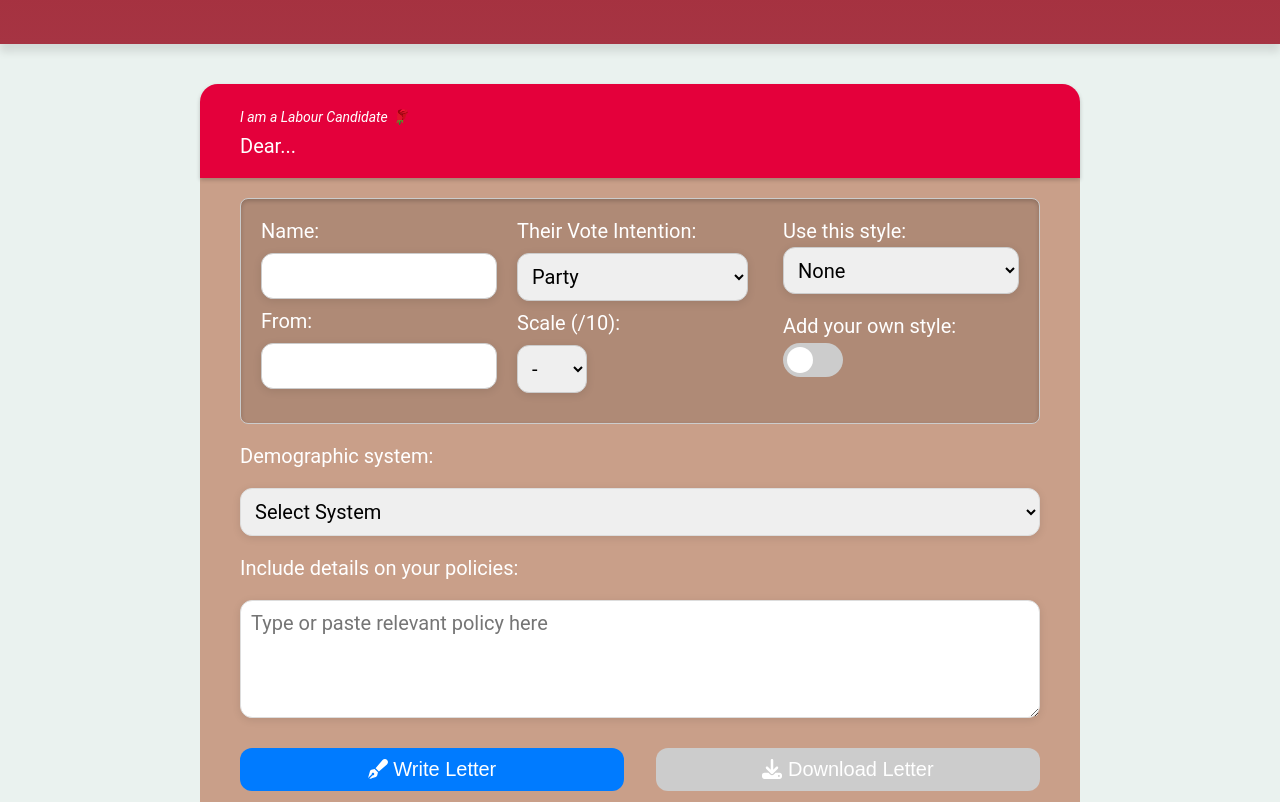
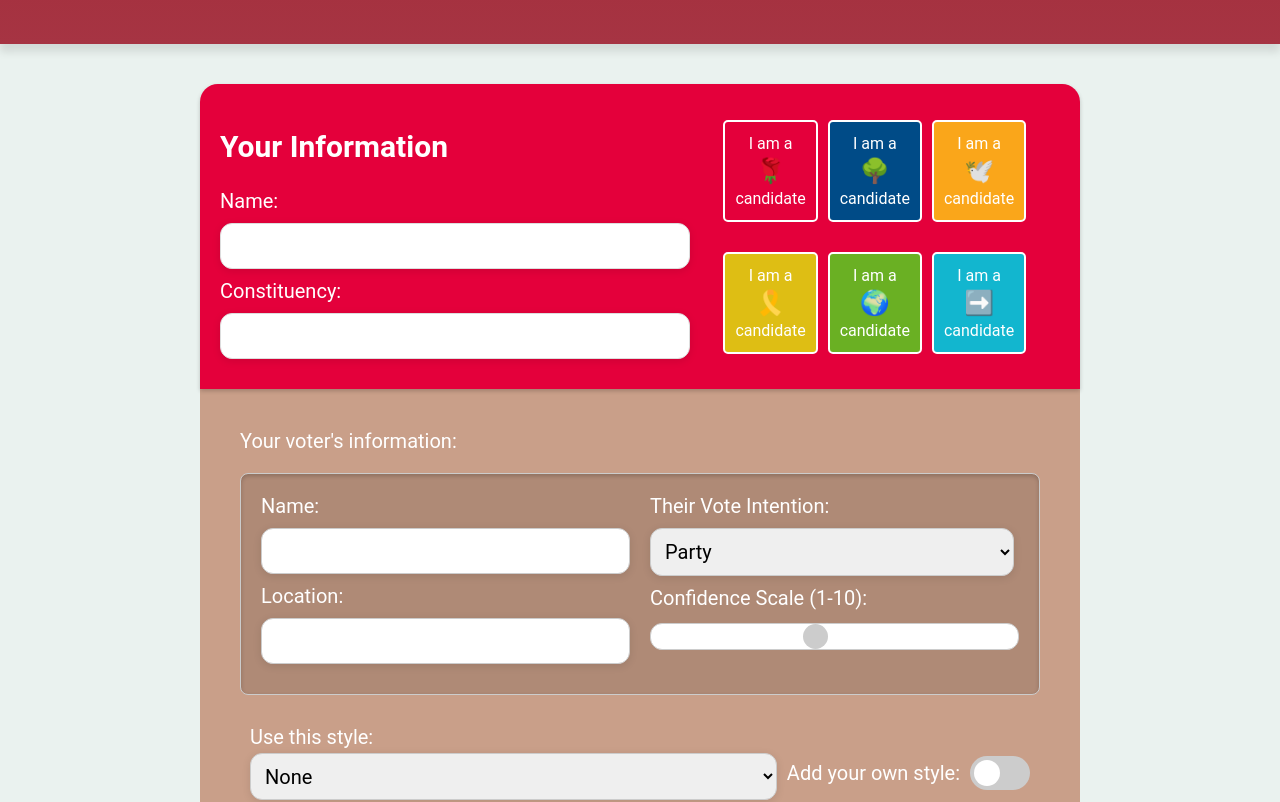
Before and after one commit to Red-Cardigan/votespeaker, a Next.js app: page / in a window 1280 px wide. Shown: the part 380-1182 px from the top of the page. Built offline with nearby package versions, Linux system fonts and the light colour scheme.

Commit message:
adjusted header and style area

```diff
--- a/src/components/FormComponent.js
+++ b/src/components/FormComponent.js
@@ -25,6 +25,8 @@
   ];
   const [prompt, setPrompt] = useState("Initial prompt text");
   const [contentType, setContentType] = useState('');
+  const [candidateName, setCandidateName] = useState('');
+  const [constituency, setConstituency] = useState('');
   const [nameOccupationLocation, setNameOccupationLocation] = useState(''); // Updated variable name
   const [voteIntention, setIntention] = useState('');
   const [demographic, setAudience] = useState('');
@@ -38,21 +40,32 @@
   const placeholderRef = useRef(null);
 
   const updatePrompt = () => {
-    const action = voteIntention.includes(partyInfo[colorIndex].partyName) ?
-      "thank them, and encourage them to continue their support for the party by voting for you" :
-      "identify their key concerns and persuade them to support you and your party";
+    let action;
 
-    let newPrompt = `You're the candidate for local ${partyInfo[colorIndex].partyName} MP, writing in the style of ${style}. Write a concise letter ${nameOccupationLocation} ${voteIntention} to ${action} in the upcoming election.\n\nBe ${selectedTones.map(t => t.value).join(', ')}.`;
+    if (description) {
+      action = voteIntention.includes(partyInfo[colorIndex].partyName) ?
+        "thank them, and encourage them to continue their support for the party using the following policies: \n${description}" :
+        "identify their key concerns and persuade them to support you and your party using the following policies: \n${description}";
+    } else {
+      action = voteIntention.includes(partyInfo[colorIndex].partyName) ?
+        "thank them, and encourage them to continue their support for the party" :
+        "identify their key concerns and persuade them to support you and your party";
+    }
+
+    let newPrompt = `
+    You're ${candidateName}, the candidate for local ${partyInfo[colorIndex].partyName} MP in ${constituency}, writing to a voter in the style of ${style}.
+    Write a concise letter ${nameOccupationLocation} ${voteIntention} to ${action} in the upcoming election.
+    `
+
+    if (selectedTones.length > 0) {
+      newPrompt += `\n\nBe ${selectedTones.map(t => t.value).join(', ')}.`;
+    }
 
     if (demographic) {
       newPrompt += `\n\nTailor your letter to their demographic "${demographic}".`;
     }
-    if (description) {
-      newPrompt += `\n\nWhere relevant, use policies which align with their values. Policies: ${description}`;
-    }
 
     setPrompt(newPrompt);
-    console.log(newPrompt);
   };
 
   const downloadPdf = async (prompt) => {
@@ -177,6 +190,7 @@
 
     // Call updatePrompt to ensure the prompt state is updated
     updatePrompt();
+    console.log(prompt)
 
     // Now, use the updated prompt state in your submission logic
     try {
@@ -196,28 +210,53 @@
 
   return (
     <div className={`container ${isLoading ? 'pulse-animation' : ''}`}>
-      <div
-        className="container-header"
-        onClick={handleHeaderClick}
-        style={{ backgroundColor: partyInfo[colorIndex].color }} // Set the background color
-      >
-        Dear...
-        <div className="party-name">I am {partyInfo[colorIndex].name} {partyInfo[colorIndex].emoji} </div>
+      <div className="container-header" style={{ backgroundColor: partyInfo[colorIndex].color }}>
+        <div>
+          <h2>Your Information</h2>
+          <label>
+            Name:
+            <input className="text-input" value={candidateName} onChange={e => setCandidateName(e.target.value)} />
+          </label>
+          <label>
+            Constituency:
+            <input className="text-input" value={constituency} onChange={e => setConstituency(e.target.value)} />
+          </label>
+        </div>
+        <div className="party-names">
+          {partyInfo.map((party, index) => (
+            <div
+              key={party.partyName}
+              className="party-name"
+              onClick={() => setColorIndex(index)}
+              style={{ backgroundColor: party.color }}
+            >
+              <div>I am a</div>
+              <div className="emoji">{party.emoji}</div>
+              <div>candidate</div>
+            </div>
+          ))}
+        </div>
       </div>
+
       <div className="subcontainer">
         <form onSubmit={handleSubmit}>
           {/* <ContentTypeDropdown onContentTypeChange={handleContentTypeChange} /> */}
+          Your voter's information:
           <div className="personal-details">
             <div className="form-row">
               <NameOccupationLocation onNameOccupationLocationChange={handleNameOccupationLocationChange} />
               <VoteIntention onIntentionChange={handleIntentionChange}/>
-              <StyleArea style={style} setStyle={setStyleText} />
             </div>
           </div>
+          <StyleArea style={style} setStyle={setStyleText} />
           <AudienceDropdown onDemographicChange={handleDemographicChange} onToneChange={handleToneChange}/>
           <DescriptionTextArea description={description} setDescription={handleDescriptionChange} />
-          <div className="button-group">
-            <button type="submit" className="submit-button">
+          <div className={`button-group ${isLoading ? 'pulse-animation' : ''}`}>
+            <button
+              type="submit"
+              className="submit-button"
+              style={{ '--button-color': partyInfo[colorIndex].color }}
+            >
               <FontAwesomeIcon icon={faPenFancy} /> Write Letter
             </button>
             <button type="button" className="submit-button download-button" onClick={() => downloadPdf(prompt)} disabled={!responseText}>
--- a/src/components/NameOccupationLocation.js
+++ b/src/components/NameOccupationLocation.js
@@ -60,7 +60,7 @@
         />
       </div> */}
       <div className="form-group">
-        <label htmlFor="location">From: </label>
+        <label htmlFor="location">Location: </label>
         <input
           type="text"
           id="location"
--- a/src/components/VoteIntention.js
+++ b/src/components/VoteIntention.js
@@ -2,7 +2,7 @@
 
 function VoteIntention({ onIntentionChange }) {
   const [voterIntention, setVoterIntention] = useState('');
-  const [intentionScale, setIntentionScale] = useState('');
+  const [intentionScale, setIntentionScale] = useState(5);
 
   const showSecondDropdown = voterIntention !== 'WontSay' && voterIntention !== 'Undecided';
 
@@ -21,13 +21,10 @@
   };
 
   useEffect(() => {
-    // Select the confidence word based on the intentionScale
-    const confidenceWord = intentionScale ? confidenceWords[intentionScale] : '';
-    // Format the intention string with the confidence word
+    const confidenceWord = confidenceWords[intentionScale];
     const intentionString = voterIntention && confidenceWord
       ? `, who intends to vote ${voterIntention} with confidence: ${confidenceWord}`
       : '';
-    // Call the callback function with the formatted intention string
     onIntentionChange(intentionString);
   }, [voterIntention, intentionScale, onIntentionChange]);
 
@@ -41,9 +38,8 @@
           className="intention-dropdown"
           onChange={(e) => {
             setVoterIntention(e.target.value);
-            // Reset the intention scale if hiding the second dropdown
             if (e.target.value === 'WontSay' || e.target.value === 'Undecided') {
-              setIntentionScale('');
+              setIntentionScale(5);
             }
           }}
         >
@@ -57,24 +53,19 @@
           <option value="WontSay">Won't Say</option>
         </select>
 
-        {/* Scale 1-10 Dropdown */}
         {showSecondDropdown && (
           <div className="intentionScale">
-            <label htmlFor="intentionScale">Scale (/10):</label>
-            <select
-              id="intentionScale"
-              className="intention-dropdown"
-              value={intentionScale}
-              onChange={(e) => setIntentionScale(e.target.value)}
-            >
-              <option value="">-</option>
-              {[...Array(10).keys()].map((number) => (
-                <option key={number + 1} value={number + 1}>
-                  {number + 1}
-                </option>
-              ))}
-            </select>
-          </div>
+          <label htmlFor="intentionScale">Confidence Scale (1-10):</label>
+          <input
+            type="range"
+            id="intentionScale"
+            className="intention-slider"
+            min="1"
+            max="10"
+            value={intentionScale}
+            onChange={(e) => setIntentionScale(e.target.value)}
+          />
+        </div>
         )}
       </div>
     </div>
--- a/src/components/styleArea.js
+++ b/src/components/styleArea.js
@@ -34,14 +34,12 @@
   };
 
   return (
-    <div className="style-area style-select-area">
-      <div>
+  <div className="style-area">
+    <div className="style-select-area">
       <label htmlFor="style-select">Use this style:</label>
-      </div>
       {inputMethod === 'dropdown' ? (
-        <>
         <select
-              id="style-select" // Added id to associate with the label
+          id="style-select"
           className="dropdown"
           value={style}
           onChange={handleStyleChange}
@@ -50,9 +48,7 @@
             <option key={option.value} value={option.label}>{option.label}</option>
           ))}
         </select>
-        </>
       ) : (
-        <>
         <textarea
           className="text-area"
           value={style}
@@ -60,9 +56,10 @@
           rows="4"
           placeholder="Add a style"
         ></textarea>
-        </>
       )}
-      <div className="switch-label">Add your own style:</div>
+    </div>
+    <div className="switch-container">
+      <span className="switch-label">Add your own style:</span>
       <label className="switch">
         <input
           type="checkbox"
@@ -72,6 +69,7 @@
         <span className="slider round"></span>
       </label>
     </div>
+  </div>
 );
 };
 
--- a/styles/index.css
+++ b/styles/index.css
@@ -109,6 +109,7 @@
   margin-top: 8px; /* Space above the description text */
   text-align: left;
   width: 100%;
+  background-color: #ffffff;
   color: black; /* Text color */
   padding: 10px;
   margin: 10px 10px 10px 0; /* Add right margin to create space between dropdowns */
@@ -121,23 +122,10 @@
   box-shadow: 0 2px 8px rgba(0, 0, 0, 0.1);
 }
 
-.party-name {
-  display: block; /* or 'inline', depending on your layout */
-  position: absolute;
-  top: 30px; /* Adjust as needed */
-  left: 40px;
-  font-size: 0.7em;
-  font-style: italic;
-  color: white;
-  transform: translateY(-30%); /* Vertically center */
-}
-
 .container-header {
-  margin: -40px -40px 20px -40px;
+  margin: -40px -40px 40px -40px;
   padding: 20px;
-  padding-top: 50px;
-  padding-left: 40px;
-  background-color: #c7122a; /* Adjust the background color as needed */
+  padding-top: 20px;
   color: white; /* Text color */
   display: flex;
   border-top-left-radius: 18px; /* Match the border-radius of .container */
@@ -147,6 +135,37 @@
   box-shadow: 0 2px 4px rgba(0, 0, 0, 0.2);
   cursor: pointer;
   position: relative;
+}
+
+.party-names {
+  display: flex; /* Ensures that child elements (party-name) are in a row */
+  justify-content: center; /* Centers the party-name elements horizontally */
+  align-items: center; /* Aligns the party-name elements vertically */
+  flex-wrap: wrap; /* Allows elements to wrap onto the next line if needed */
+}
+
+.party-name {
+  background-color: var(--party-color, #ccc); /* Default background color */
+  cursor: pointer;
+  padding: 10px;
+  margin: 5px;
+  display: inline-flex; /* Allows internal divs to align vertically */
+  flex-direction: column; /* Stacks internal divs vertically */
+  align-items: center; /* Centers the content horizontally */
+  justify-content: center; /* Centers the content vertically */
+  border: 2px solid white;
+  border-radius: 5px;
+  text-align: center;
+  color: white;
+  font-size: 16px; /* Adjusts the font size for the text */
+}
+
+.party-name div {
+  margin: 2px 0; /* Adds a small margin between the text and the emoji */
+}
+
+.party-name .emoji {
+  font-size: 24px; /* Larger font size for the emoji */
 }
 
 .response-header {
@@ -258,8 +277,7 @@
 }
 
 /* Ensure the container for name, occupation, and location has 100% width */
-.name-occupation-location-container,
-.style-area {
+.name-occupation-location-container {
   width: 100%; /* Set width to 100% to fill its parent */
   flex-wrap: wrap; /* Allow items to wrap onto the next line if needed */
   gap: 10px; /* Space between items */
@@ -267,8 +285,8 @@
 }
 
 /* Adjust the width of dropdowns and text areas within the style area */
-.style-area .dropdown,
-.style-area .text-area {
+.dropdown,
+.text-area {
   width: calc(100%); /* Adjust width to leave space for the toggle switch, assuming switch width + margin */
   display: inline-block; /* Allows elements to be inline */
   vertical-align: middle; /* Aligns elements vertically in the middle */
@@ -281,27 +299,31 @@
 }
 
 .style-area {
-  margin-left: 10px; /* Adds some space between the dropdown/text-area and the switch */
-}
-/* Adjustments for the style-area and switch positioning */
-.style-area .switch-label {
-  display: block; /* Ensures the label takes up the full width */
-  margin-bottom: 5px; /* Adds some space above the switch */
+  display: flex; /* Use flexbox to align children inline */
+  align-items: center; /* Align vertically at the center */
+  justify-content: space-between; /* Distribute space between elements */
+  padding: 10px; /* Add some padding around the area */
 }
 
-.style-area .switch {
-  display: block; /* Changes the switch to block level, forcing it onto a new line */
-  margin: 0; /* Optionally center the switch */
-  width: 60px; /* Width of the switch */
-  height: 34px; /* Height of the switch */
-  position: relative;
+.style-area .style-select-area {
+  flex-grow: 1; /* Allow the select area to take up available space */
+  margin-right: 10px; /* Add some space between the select area and the switch */
+}
+
+.style-area .switch-label {
+  margin-right: 10px; /* Space before the switch */
+}
+
+.dropdown, .text-area {
+  width: 100%; /* Ensure dropdown/text-area fills the container */
+  max-width: 100%; /* Prevents the text area from being wider than the container */
 }
 
 .switch {
   position: relative;
-  display: inline-block;
   width: 60px;
   height: 34px;
+  margin-left: auto; /* Push the switch to the right */
 }
 
 /* Hide default HTML checkbox */
@@ -309,6 +331,11 @@
   opacity: 0;
   width: 0;
   height: 0;
+}
+
+.switch-container {
+  display: flex;
+  align-items: center;
 }
 
 /* The slider */
@@ -385,10 +412,38 @@
 
 #intentionScale {
   display: block;
-  margin-right: 10px; /* Adds some space between the dropdowns if they are inline */
   margin-bottom: 10px;
-  margin-top: 10px;
-  width: 70px; /* Adjust the width to make it narrower than #voteIntention */
+  margin-top: 13px;
+  padding: 0;
+  height: 100%;
+}
+
+.intention-slider {
+  width: 100%; /* Full-width slider */
+  margin: 10px 0; /* Some vertical spacing */
+  -webkit-appearance: none; /* Override default appearance */
+  height: 25px; /* Set the height of the slider */
+  background: #ffffff; /* Background of the track */
+}
+
+.intention-slider::-webkit-slider-thumb {
+  -webkit-appearance: none; /* Required for custom thumb */
+  appearance: none;
+  width: 25px; /* Width of the thumb */
+  height: 25px; /* Height of the thumb, make it larger for a thicker appearance */
+  background: #ccc; /* Thumb color */
+  cursor: pointer; /* Cursor on hover */
+  border-radius: 50%; /* Circular thumb */
+}
+
+.intention-slider::-moz-range-thumb {
+  width: 25px; /* Width of the thumb */
+  height: 25px; /* Height of the thumb */
+  cursor: pointer; /* Cursor on hover */
+  border-radius: 50%; /* Circular thumb */
+}
+.intention-slider::-webkit-slider-thumb:hover {
+  background: #9d9d9d; /* Thumb color */
 }
 
 .tone-label {
@@ -440,6 +495,8 @@
   cursor: pointer;
   float: left; /* Aligns the button to the left */
   opacity: 1;
+  background-color: var(--button-color); /* Use the variable for the background color */
+  transition: filter 0.3s ease;
 }
 
 .download-button {
@@ -451,8 +508,8 @@
 }
 
 .submit-button:hover {
-  background-color: #0056b3;
   cursor: pointer;
+  filter: brightness(85%);
 }
 .download-button:hover {
   background-color: #682125;
```
Lines whose indentation alone changed are shown as unchanged.
